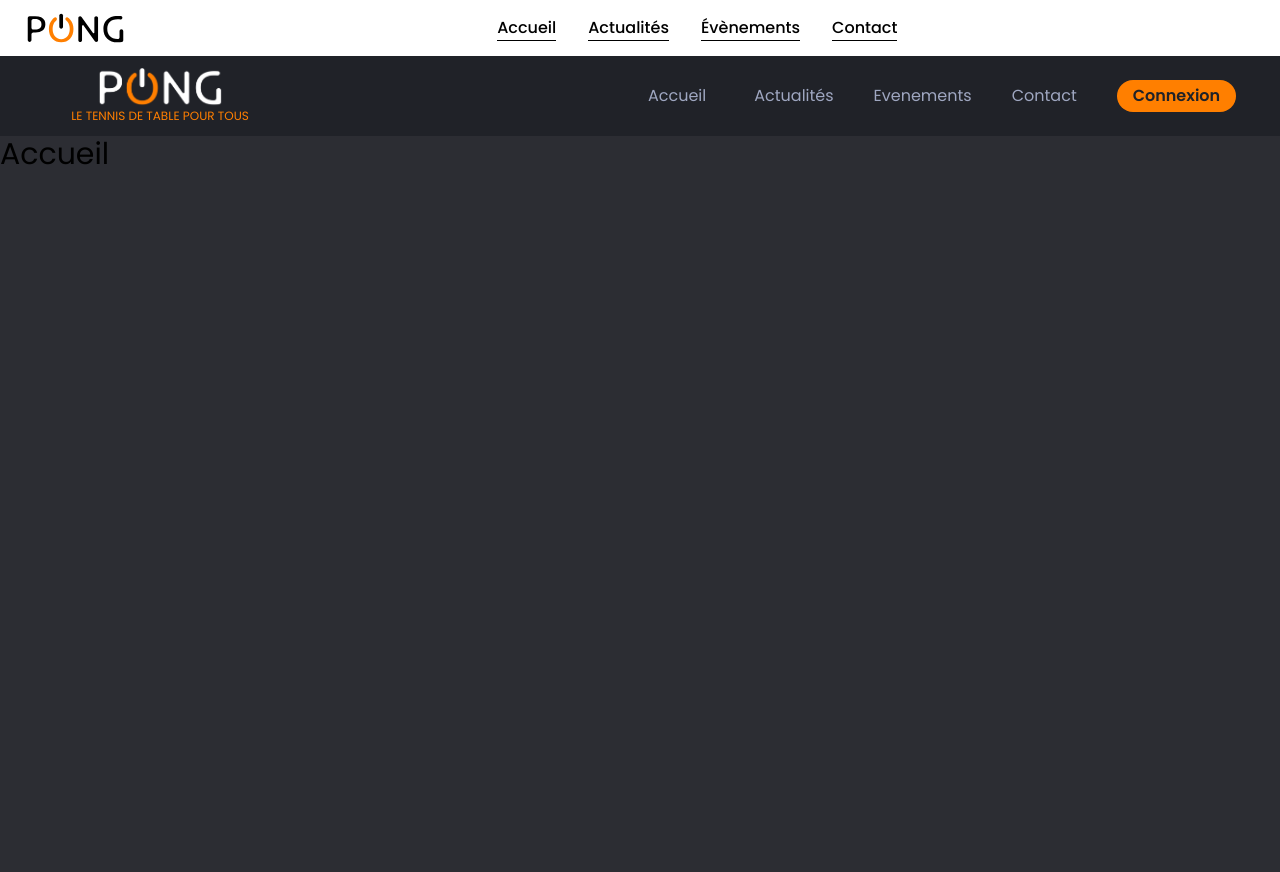
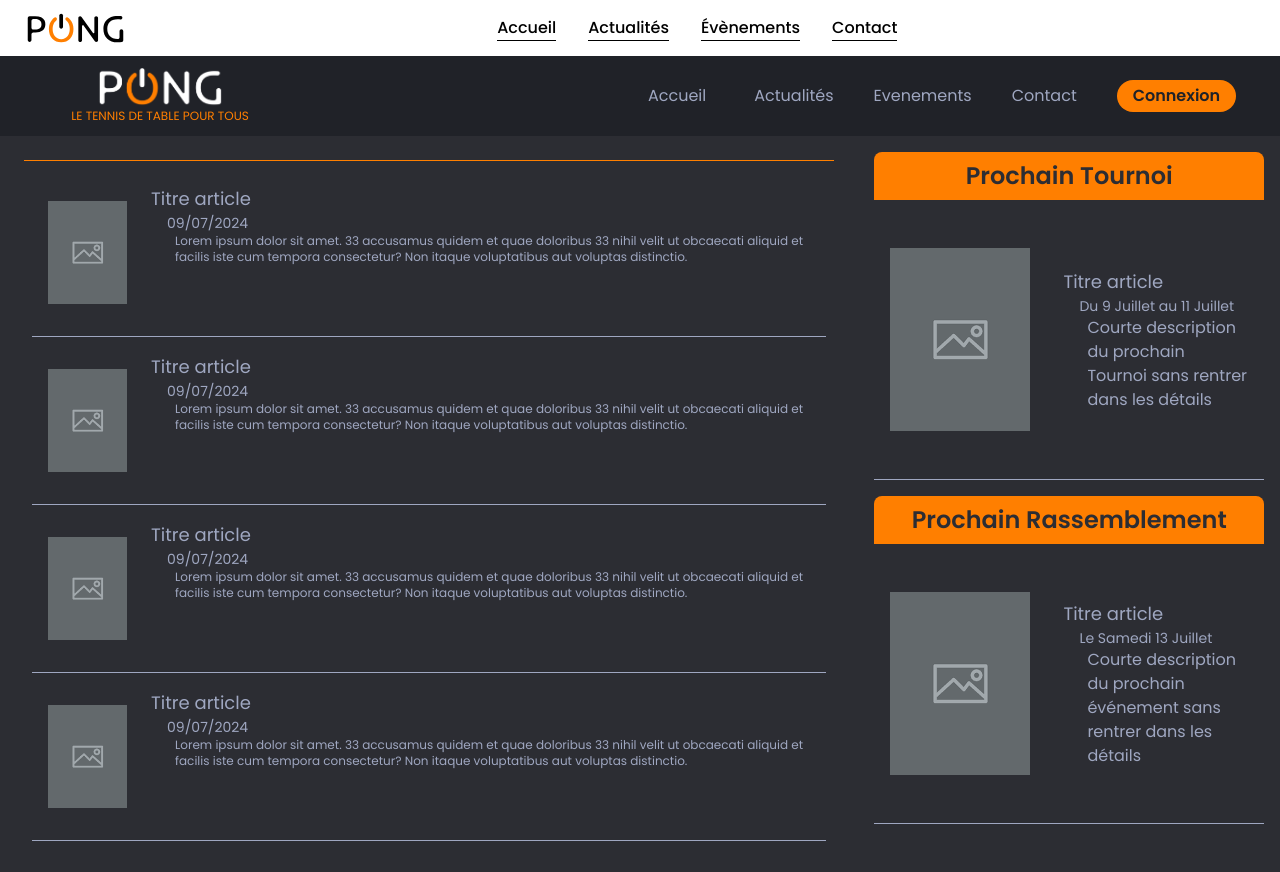
Before and after one commit to ainemehdi6/piong, a React (Vite) app in the folder front/: page / in a window 1280 px wide. Before the commit the page ends 800 px from the top, so only its background shows below. Built offline with nearby package versions, Linux system fonts and the light colour scheme.

Commit message:
feat(front): ajout composent tounament/articleitemaccueil/meeting et ajout a la page accueil

```diff
--- /dev/null
+++ b/front/src/composents/ArticleItemAccueil.tsx
@@ -0,0 +1,25 @@
+import placeHolder from "../assets/img/placeHolder.png";
+
+function ArticleItemAccueil() {
+  return (
+    <>
+      <div className="flex flex row p-4 justify-center items-center w-full border-b border-light-gray sm:h-[30vh], md:h-[20vh], lg:h-[21vh] hover:bg-dark-gray cursor-pointer">
+        <div className="h-auto">
+          <img className="h-auto" src={placeHolder} alt="" />
+        </div>
+        <div className="text-light-gray pl-6 h-full">
+          <div>
+            <h2 className="text-lg hover:underline">Titre article</h2>
+            <p className="pl-4 text-sm">09/07/2024</p>
+          </div>
+          <p className="pl-6 text-xs">
+            Lorem ipsum dolor sit amet. 33 accusamus quidem et quae doloribus 33 nihil velit ut obcaecati aliquid et
+            facilis iste cum tempora consectetur? Non itaque voluptatibus aut voluptas distinctio.{" "}
+          </p>
+        </div>
+      </div>
+    </>
+  );
+}
+
+export default ArticleItemAccueil;
--- /dev/null
+++ b/front/src/composents/Meeting.tsx
@@ -0,0 +1,25 @@
+import placeHolder from "../assets/img/placeHolder.png";
+
+function Meeting() {
+  return (
+    <>
+      <div className="h-[35vh] ">
+        <div className="bg-orange py-2 rounded-t-lg">
+          <h1 className="text-2xl text-center font-semibold text-medium-gray">Prochain Rassemblement</h1>
+        </div>
+        <div className="flex flex row p-4 items-center w-full border-b border-light-gray hover:bg-dark-gray cursor-pointer h-full ">
+          <div className="h-auto w-5/12">
+            <img className="h-auto" src={placeHolder} alt="" />
+          </div>
+          <div className="text-light-gray pl-6 h-auto w-7/12">
+            <h3 className="text-lg hover:underline">Titre article</h3>
+            <p className="pl-4 text-sm">Le Samedi 13 Juillet</p>
+            <p className="text-md pl-6">Courte description du prochain événement sans rentrer dans les détails</p>
+          </div>
+        </div>
+      </div>
+    </>
+  );
+}
+
+export default Meeting;
--- /dev/null
+++ b/front/src/composents/Tournament.tsx
@@ -0,0 +1,25 @@
+import placeHolder from "../assets/img/placeHolder.png";
+
+function Tournament() {
+  return (
+    <>
+      <div className="h-[35vh] ">
+        <div className="bg-orange py-2 rounded-t-lg">
+          <h1 className="text-2xl text-center font-semibold text-medium-gray">Prochain Tournoi</h1>
+        </div>
+        <div className="flex flex row p-4 items-center w-full border-b border-light-gray hover:bg-dark-gray cursor-pointer h-full ">
+          <div className="h-auto w-5/12">
+            <img className="h-auto" src={placeHolder} alt="" />
+          </div>
+          <div className="text-light-gray pl-6 h-auto w-7/12">
+            <h3 className="text-lg hover:underline">Titre article</h3>
+            <p className="pl-4 text-sm">Du 9 Juillet au 11 Juillet</p>
+            <p className="text-md pl-6">Courte description du prochain Tournoi sans rentrer dans les détails</p>
+          </div>
+        </div>
+      </div>
+    </>
+  );
+}
+
+export default Tournament;
--- a/front/src/pages/Accueil.tsx
+++ b/front/src/pages/Accueil.tsx
@@ -1,11 +1,25 @@
 import Menu from "../composents/Menu";
+import ArticleItemAccueil from "../composents/ArticleItemAccueil";
+import Tournament from "../composents/Tournament";
+import Meeting from "../composents/Meeting";
 
 function Accueil() {
   return (
     <>
-      <div className="w-full">
+      <div className="w-full h-[100vh]">
         <Menu />
-        <h1 className="text-3xl">Accueil</h1>
+        <div className="flex h-[89vh]">
+          <div className="w-8/12 h-full m-6 p-2 border-t border-orange">
+            <ArticleItemAccueil />
+            <ArticleItemAccueil />
+            <ArticleItemAccueil />
+            <ArticleItemAccueil />
+          </div>
+          <div className="h-full w-4/12  m-2 p-2 flex flex-col space-y-16">
+            <Tournament />
+            <Meeting />
+          </div>
+        </div>
       </div>
     </>
   );
```
Also changed, not shown: front/src/assets/img/placeHolder.png (added), 1 other file (tests, documents, lock files or other folders).
